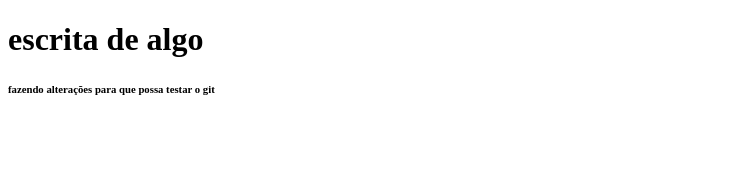
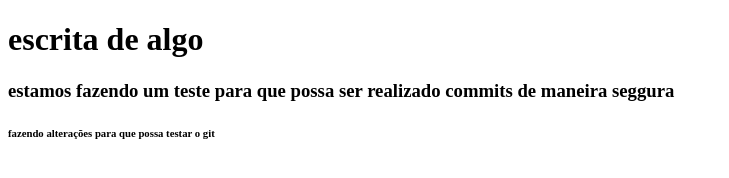
Before and after one commit to Hectorsaint1/web_design, a plain HTML site: page index.html in a window 1280 px wide. Shown: the whole page, without its empty margins (0-729 px from the left). Drawn offline with Linux system fonts and the light colour scheme.

Commit message:
commit pro lugar certo

```diff
--- a/index.html
+++ b/index.html
@@ -7,6 +7,7 @@
 </head>
 <body>
     <h1>escrita de algo</h1>
+    <h3>estamos fazendo um teste para que possa ser realizado commits de maneira seggura </h3>
     <h6> fazendo alterações para que possa testar o git </h6>
 </body>
 </html>
```
